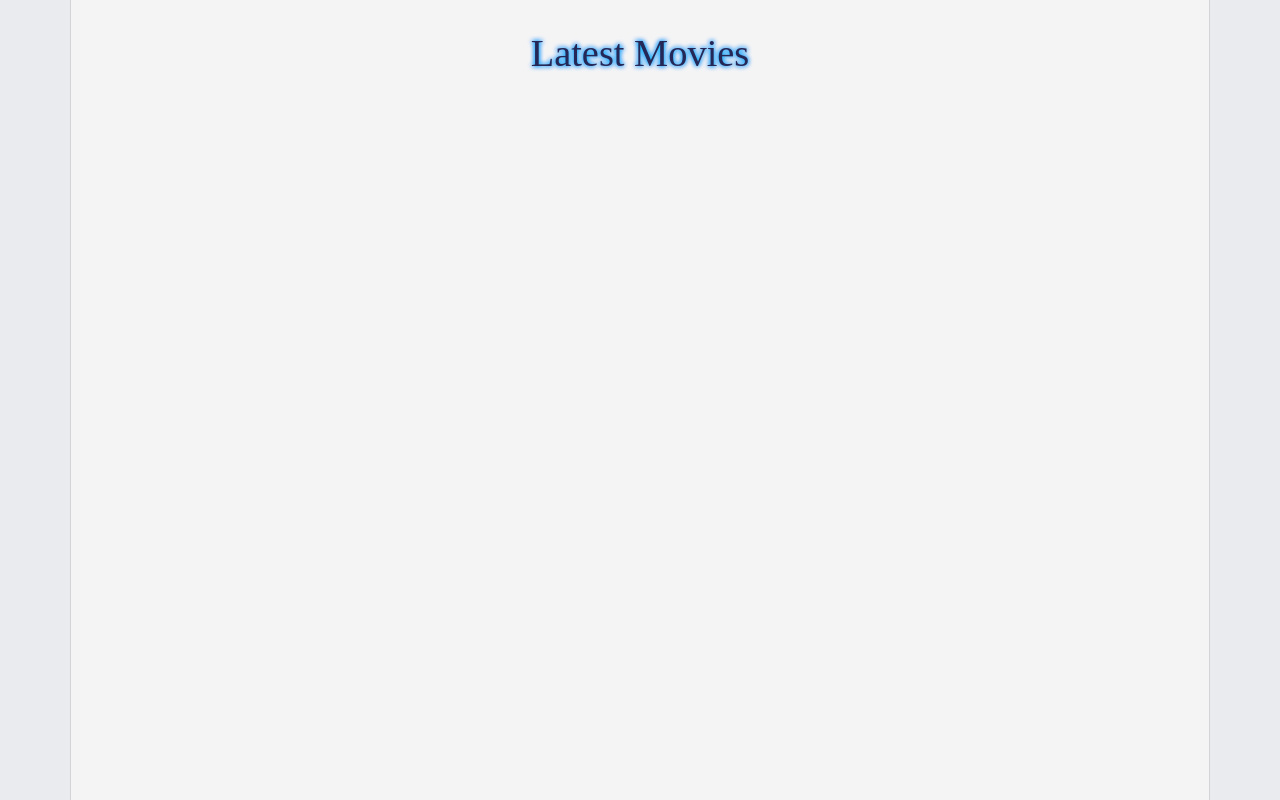
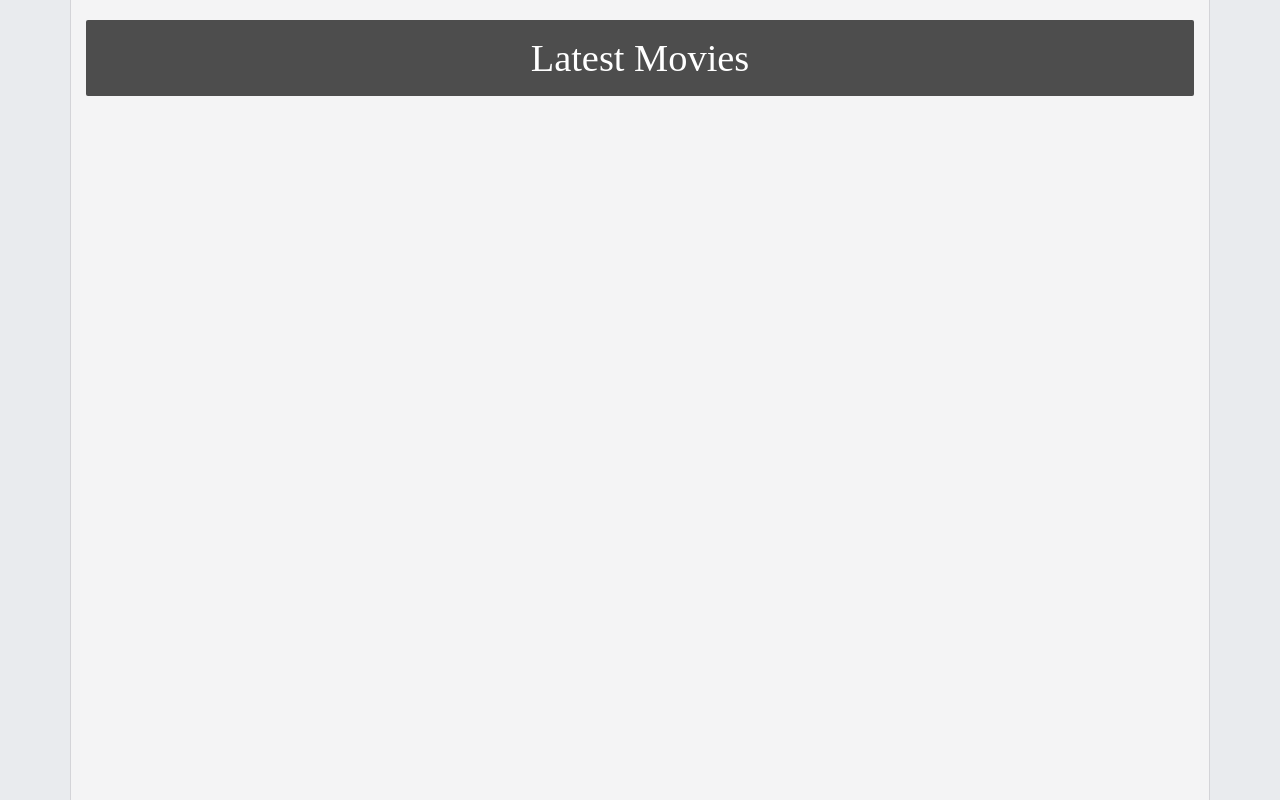
Before and after one commit to MShbana/item-catalog, a Flask app: page / in a window 1280 px wide. Shown: the part 57-857 px from the top of the page. Run offline with Flask 2, Linux system fonts and the light colour scheme; data that the repository does not hold is empty; some libraries are stand-ins or nearby versions.

Commit message:
Changed Pages heading style

```diff
--- a/static/main.css
+++ b/static/main.css
@@ -164,9 +164,10 @@ body {
 }
 
 .page-heading {
-    color: #252756;
-    text-shadow: 0 0 5px #00ffff, 0 0 5px #0000FF;
-    padding: 10px 0;
+    background: #4D4D4D;
+    border-radius: 2px;
+    color: #FFFFFF;
+    padding: 15px 0;
     text-align: center;
 }
 
```
